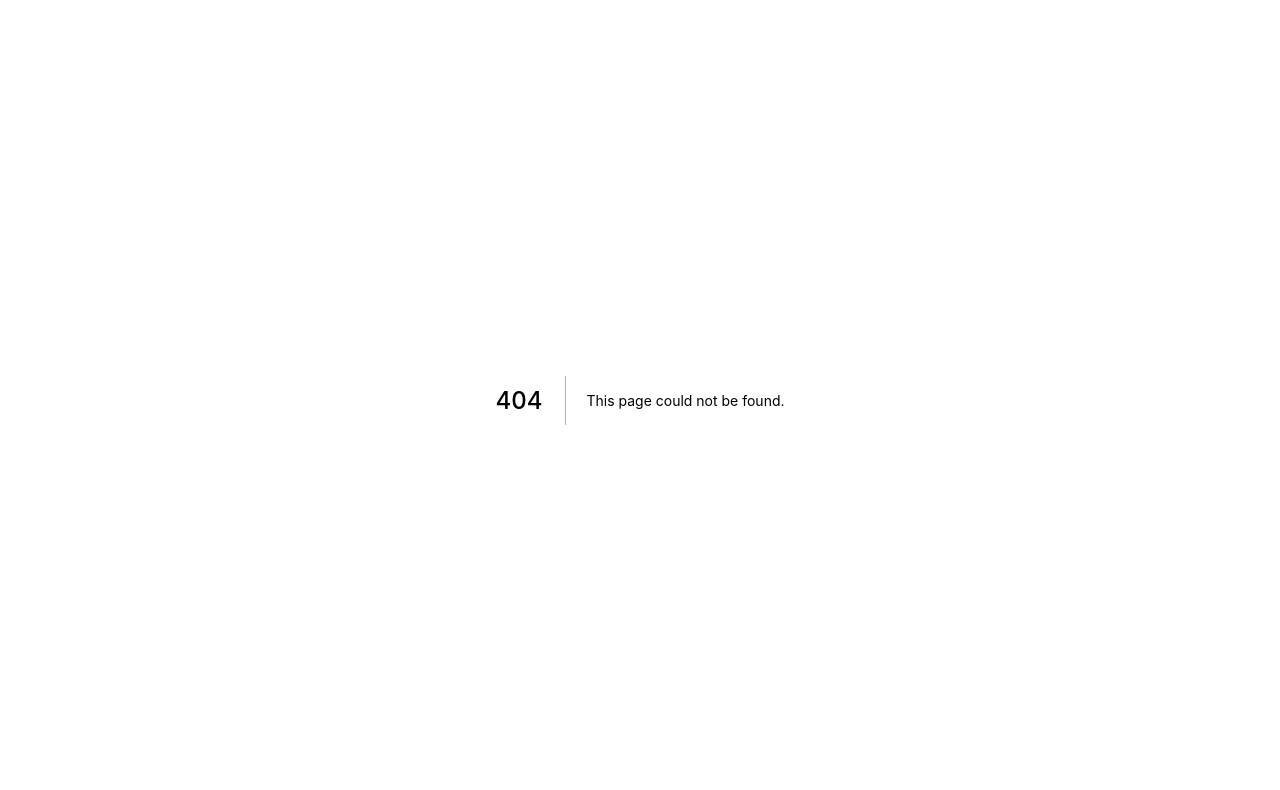
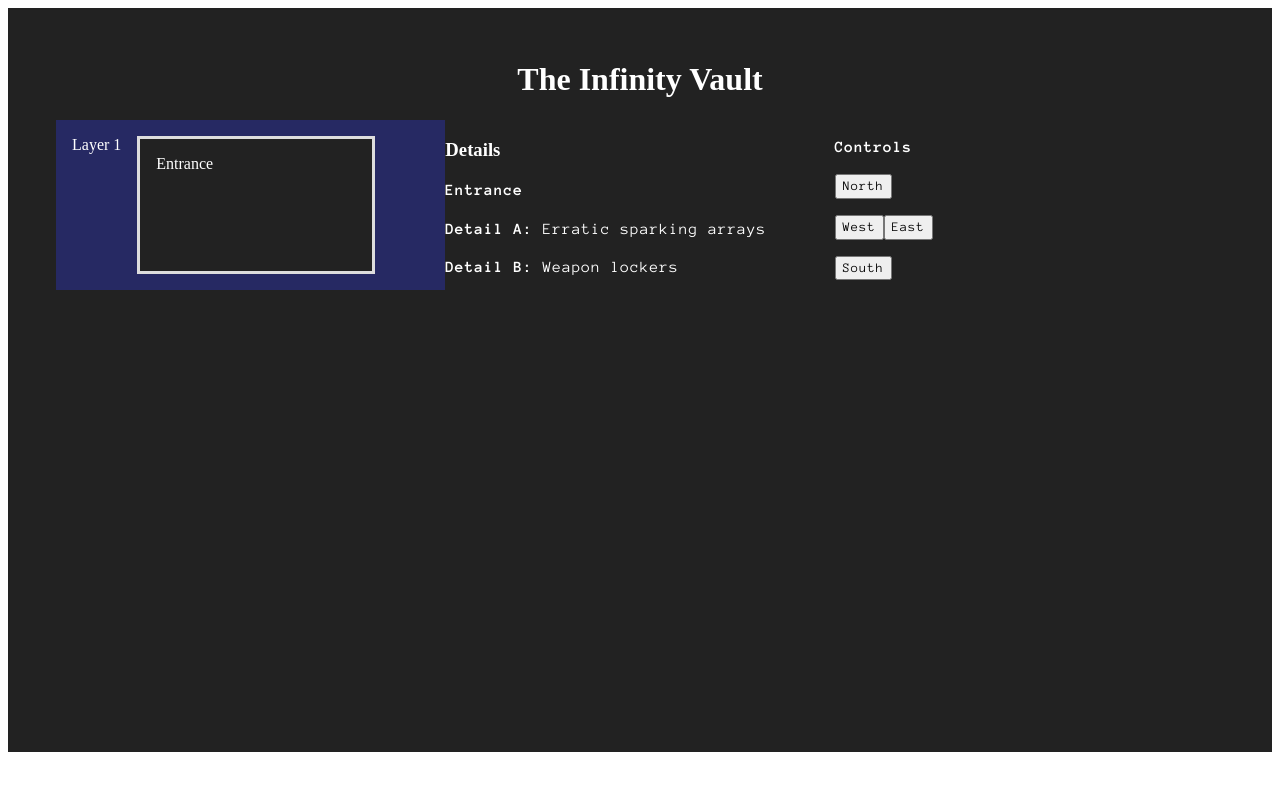
Before and after one commit to omniczech/vaarn-generators, a Next.js app: page /the-infinity-vault in a window 1280 px wide. Before the commit this address had no page. Shown: the top 790 px of the page. Built offline with nearby package versions, Linux system fonts and the light colour scheme.

Commit message:
Prototype

```diff
--- /dev/null
+++ b/data/infinity/index.js
@@ -0,0 +1,60 @@
+const infinityVault = {
+  roomTypes: [
+    "Supply Storage",
+    "Biology Lab",
+    "Physics Lab",
+    "Showers",
+    "Kitchen",
+    "Medical Facility",
+    "Sleeping space",
+    "Data Storage Room",
+  ],
+  details: [
+    "Flooded with sand",
+    "Strange rotting smell",
+    "Unexpectedly bright",
+    "Banks of syntax engines",
+    "Filled with blue sand",
+    "Littered with plastic",
+    "Tangled gas ducts",
+    "Erratic sparking arrays",
+    "Grim silent engines",
+    "Lattice of Memory Crystal",
+    "Enigmatic books",
+    "Preserved foodstuffs",
+    "Home to bat colony",
+    "Scrawled with graffiti",
+    "Functional vending machine",
+    "Overgrown with pink moss",
+    "Vats of esoteric chemicals",
+    "Abandoned dining set",
+    "Echoing bottomless shaft",
+    "Gleaming forcefield projector",
+    "Ancient insect hive",
+    "Choked with dead vines",
+    "Sentient, immobile machine",
+  ],
+  detailsB: [
+    "Corpses in hazmat suits",
+    "Flickering broken viewscreens",
+    "Speaker plays discordant music",
+    "Weeping source of water",
+    "Blast-proof door",
+    "Conference table",
+    "Exercise equipment",
+    "Sleeping nooks",
+    "Corpse seared by laser fire",
+    "Dead synth",
+    "Weapon lockers",
+    "Single mummified corpse",
+    "Campfire left by other vault raiders",
+    "Bloodstained laboratory equipment",
+    "Warning in ancient language",
+    "Crazed web of wires",
+    "Warning in ancient language",
+    "Colossal dead mollusk",
+    "Hovering polychrome spheres",
+    "Humming teleportation gate",
+  ],
+};
+export default infinityVault;
--- /dev/null
+++ b/pages/the-infinity-vault.js
@@ -0,0 +1,146 @@
+import { useEffect, useState } from "react";
+import ColonRoll from "../components/colonRoll";
+import infinityVault from "../data/infinity";
+import { randomFromArray } from "../data/utils";
+import styles from "../styles/Infinity.module.css";
+
+const TheInfinityVault = () => {
+  const [locations, setlocations] = useState([
+    [
+      {
+        name: "Entrance",
+        description: "",
+        detail: randomFromArray(infinityVault.details),
+        detailB: randomFromArray(infinityVault.detailsB),
+      },
+    ],
+  ]);
+
+  const [depth, setDepth] = useState(0);
+  const [distance, setDistance] = useState(0);
+  //initial load
+  useEffect(() => {}, []);
+  useEffect(() => {
+    if (!locations[depth][distance].name) {
+      const temp = locations.map((layer, i) => {
+        if (i === depth) {
+          return layer.map((location, i) => {
+            if (i === distance) {
+              return {
+                name: randomFromArray(infinityVault.roomTypes),
+                description: "",
+                detail: randomFromArray(infinityVault.details),
+                detailB: randomFromArray(infinityVault.detailsB),
+              };
+            } else {
+              return location;
+            }
+          });
+        } else {
+          return layer;
+        }
+      });
+      setlocations(temp);
+    }
+  }, [distance, depth]);
+  const deeper = () => {
+    if (depth + 1 === locations.length) {
+      setlocations(
+        locations.concat([
+          locations[0].map((room) => {
+            return [];
+          }),
+        ])
+      );
+    }
+    setDepth(depth + 1);
+  };
+  const backTheWayWeCame = () => {
+    if (depth >= 1) {
+      setDepth(depth - 1);
+    }
+  };
+  const west = () => {
+    if (distance >= 1) {
+      setDistance(distance - 1);
+    }
+  };
+  const east = () => {
+    if (distance + 1 === locations[0].length) {
+      const remap = locations.map((location) => {
+        return location.concat([[]]);
+      });
+      setlocations(remap);
+      setDistance(distance + 1);
+    } else {
+      setDistance(distance + 1);
+    }
+  };
+  const chooseLocation = (i, j) => {
+    setDepth(i);
+    setDistance(j);
+  };
+  const currentLocation = locations[depth][distance];
+  return (
+    <main className={styles.main}>
+      <h1>The Infinity Vault</h1>
+      {/* <button>More info</button> */}
+      <div className={styles.flex}>
+        <div>
+          {locations.map((layer, i) => {
+            return (
+              <div className={styles.layer} key={"layer" + i}>
+                Layer {i + 1}
+                {layer.length &&
+                  layer.map((location, j) => {
+                    const current = i === depth && j === distance;
+                    return (
+                      <div
+                        className={current ? styles.current : styles.location}
+                        key={"room" + i + j}
+                        onClick={() => {
+                          chooseLocation(i, j);
+                        }}
+                      >
+                        {location.name}
+                      </div>
+                    );
+                  })}
+              </div>
+            );
+          })}
+        </div>
+        <div>
+          {currentLocation && (
+            <>
+              <h3>Details</h3>
+              <p>
+                <b>{currentLocation.name}</b>
+              </p>
+              <ColonRoll rollName="Detail A" value={currentLocation.detail} />
+              <ColonRoll rollName="Detail B" value={currentLocation.detailB} />
+            </>
+          )}
+        </div>
+        <div className={styles.controls}>
+          <p>
+            <b>Controls</b>
+          </p>
+          <p>
+            <button onClick={backTheWayWeCame}>North</button>
+            {/* <button>New path back the way we came</button> */}
+          </p>
+          <p>
+            <button onClick={west}>West</button>
+            <button onClick={east}>East</button>
+          </p>
+          <p>
+            <button onClick={deeper}>South</button>
+            {/* <button onClick={deeperNewPath}>Deeper new path</button> */}
+          </p>
+        </div>
+      </div>
+    </main>
+  );
+};
+export default TheInfinityVault;
--- /dev/null
+++ b/styles/Infinity.module.css
@@ -0,0 +1,174 @@
+.container {
+  padding: 0 2rem;
+}
+
+.main {
+  padding: 2rem 3rem;
+  /* max-width: 1000px; */
+  /* width: 80vw; */
+  margin: 0 auto;
+  min-height: 85vh;
+  flex: 1;
+  display: flex;
+  flex-direction: column;
+  align-items: center;
+  position: relative;
+  color: #fff;
+  background-color: #222;
+}
+
+.main p,
+.main label,
+.main button,
+.main select {
+  font-family: "Anonymous Pro", sans-serif;
+  letter-spacing: 1px;
+  line-height: 1.4em;
+}
+
+.header {
+  display: flex;
+  flex: 1;
+  padding: 1rem 0;
+  border-bottom: 1px solid #cacaca;
+  justify-content: center;
+  align-items: center;
+}
+.header a {
+  margin: 0 1rem;
+}
+.footer {
+  display: flex;
+  flex: 1;
+  padding: 1rem 0;
+  border-top: 1px solid #cacaca;
+  justify-content: center;
+  align-items: center;
+}
+
+.title a {
+  color: #0070f3;
+  text-decoration: underline;
+}
+
+.title a:hover,
+.title a:focus,
+.title a:active,
+.main a:hover,
+.main a:focus,
+.main a:active,
+.footer a:hover,
+.footer a:focus,
+.footer a:active,
+.header a:hover,
+.header a:focus,
+.header a:active {
+  text-decoration: none;
+}
+
+.title {
+  margin: 0;
+  line-height: 1.15;
+  font-size: 4rem;
+}
+
+.title,
+.description {
+  text-align: center;
+}
+
+.description {
+  margin: 4rem 0;
+  line-height: 1.5;
+  font-size: 1.5rem;
+}
+
+.code {
+  background: #fafafa;
+  border-radius: 5px;
+  padding: 0.75rem;
+  font-size: 1.1rem;
+  font-family: Menlo, Monaco, Lucida Console, Liberation Mono, DejaVu Sans Mono,
+    Bitstream Vera Sans Mono, Courier New, monospace;
+}
+
+.grid {
+  display: flex;
+  align-items: center;
+  justify-content: center;
+  flex-wrap: wrap;
+  max-width: 800px;
+}
+
+.card h2 {
+  margin: 0 0 1rem 0;
+  font-size: 1.5rem;
+}
+
+.card p {
+  margin: 0;
+  font-size: 1.25rem;
+  line-height: 1.5;
+}
+
+.logo {
+  height: 1em;
+  margin-left: 0.5rem;
+}
+
+@media (max-width: 600px) {
+  .grid {
+    width: 100%;
+    flex-direction: column;
+  }
+}
+
+.flex {
+  display: flex;
+  flex-direction: row;
+  width: 100%;
+  justify-content: space-evenly;
+}
+
+.flex > div {
+  width: 45%;
+}
+
+@media (max-width: 600px) {
+  .flex > div {
+    width: 100%;
+  }
+}
+
+.layer {
+  min-width: 100px;
+  min-height: 100px;
+  background-color: #262963;
+  display: flex;
+  flex-direction: row;
+  padding: 1rem;
+}
+
+.layer > div {
+  transition: 0.5s;
+}
+
+.location {
+  width: 200px;
+  height: 100px;
+  border: 3px solid black;
+  padding: 1rem;
+  background-color: #222;
+  margin-left: 1rem;
+}
+.current {
+  width: 200px;
+  height: 100px;
+  border: 3px solid #ddd;
+  padding: 1rem;
+  background-color: #222;
+  margin-left: 1rem;
+}
+
+.controls {
+}
```
